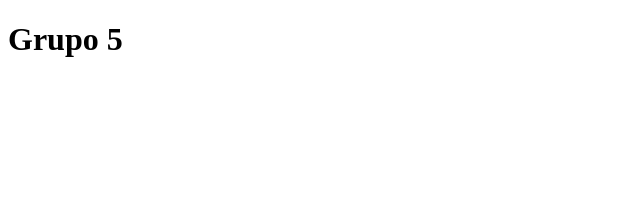
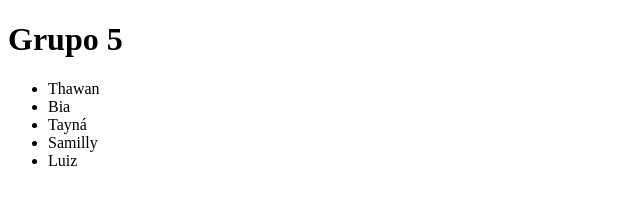
Before and after one commit to Samillysantoss/projetosapgp5.github.io, a plain HTML site: page index.html in a window 1280 px wide. Shown: the whole page, without its empty margins (0-640 px from the left). Drawn offline with Linux system fonts and the light colour scheme.

Commit message:
Nomes dos componentes

```diff
--- a/index.html
+++ b/index.html
@@ -8,5 +8,12 @@
 </head>
 <body>
     <h1>Grupo 5</h1>
+    <ul>
+        <li>Thawan</li>
+        <li>Bia</li>
+        <li>Tayná</li>
+        <li>Samilly</li>
+        <li>Luiz</li>
+    </ul>
 </body>
 </html>
```
